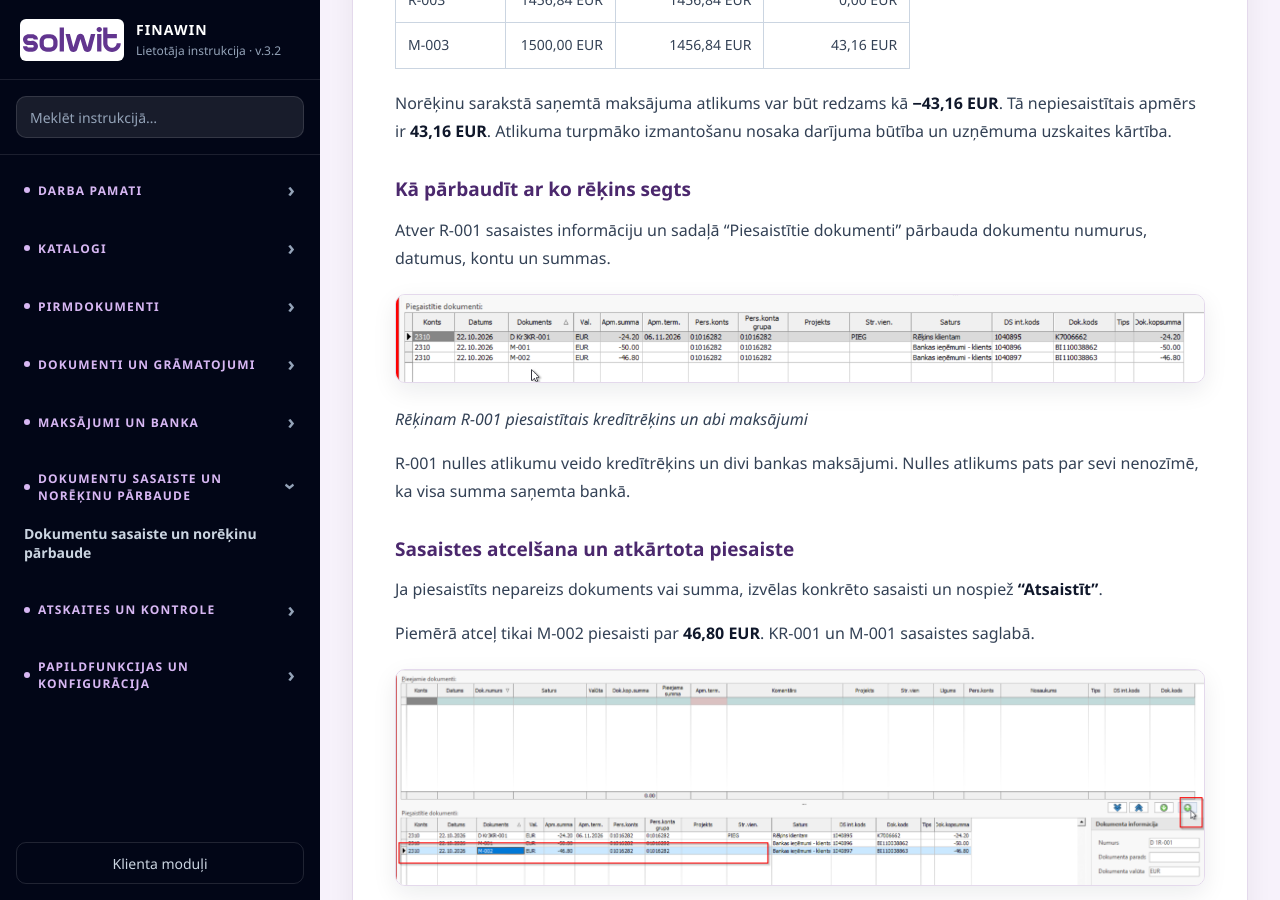
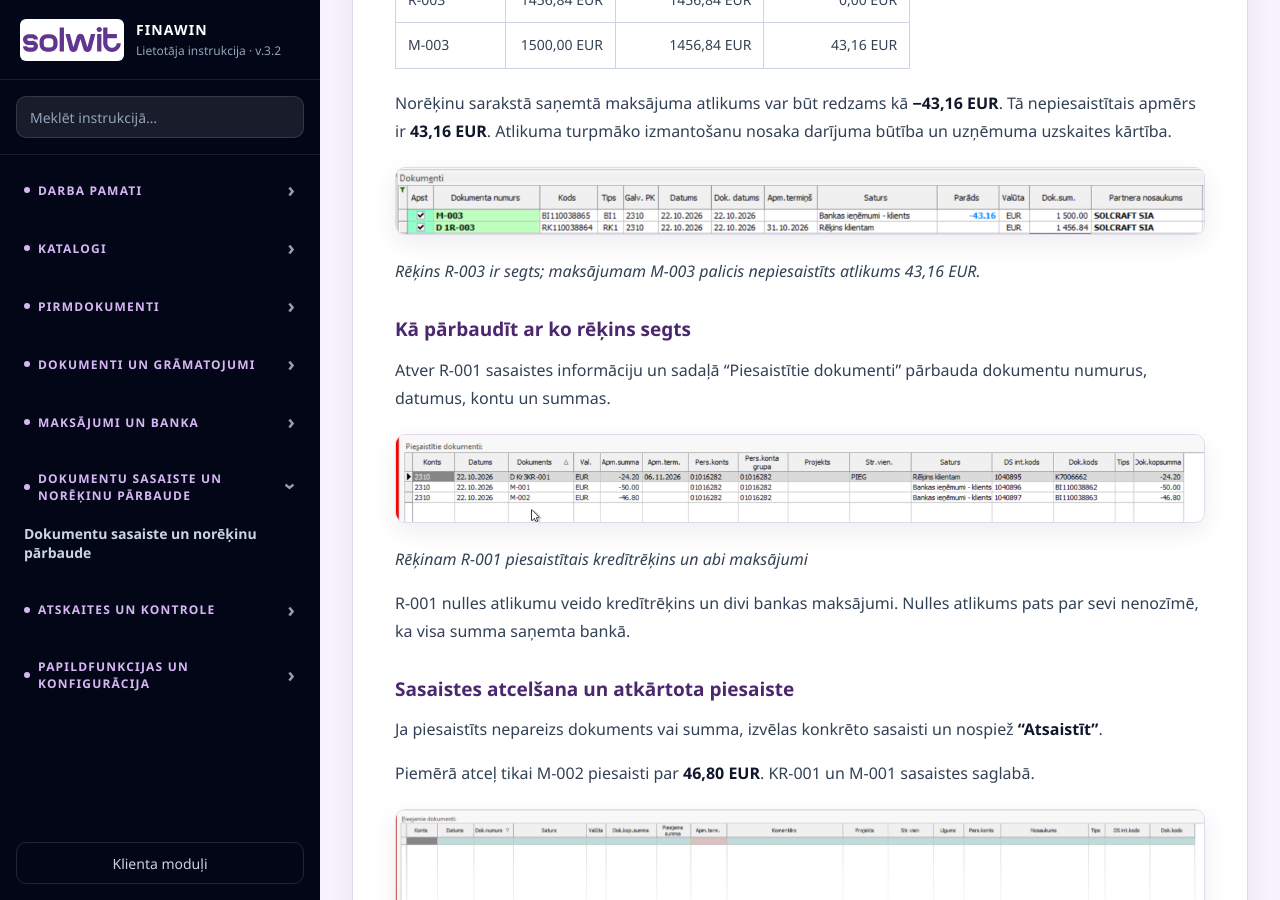
Before and after one commit to cymmtrwqp8-ctrl/finawin-instrukcija1, a Jekyll site: the page built from _docs/056-dokumenti-dokumentu-sasaiste.md, in a window 1280 px wide and 900 px high, scrolled down 5003 px. Built offline with Jekyll 4.4.1, drawn with Linux system fonts in a browser that asks for light colours.

Commit message:
Add screenshot showing R-003 settlement and M-003 overpayment balance

```diff
--- a/_docs/056-dokumenti-dokumentu-sasaiste.md
+++ b/_docs/056-dokumenti-dokumentu-sasaiste.md
@@ -143,6 +143,10 @@ Piesaista **1456,84 EUR** un pārbauda:
 
 Norēķinu sarakstā saņemtā maksājuma atlikums var būt redzams kā **−43,16 EUR**. Tā nepiesaistītais apmērs ir **43,16 EUR**. Atlikuma turpmāko izmantošanu nosaka darījuma būtība un uzņēmuma uzskaites kārtība.
 
+<img src="{{ site.baseurl }}/assets/images/instr-20261022/maksajuma-parmaksa-r003-m003.png" alt="Rēķins R-003 ir segts, maksājuma M-003 nepiesaistītais atlikums ir 43,16 EUR" />
+
+*Rēķins R-003 ir segts; maksājumam M-003 palicis nepiesaistīts atlikums 43,16 EUR.*
+
 ### Kā pārbaudīt ar ko rēķins segts
 
 Atver R-001 sasaistes informāciju un sadaļā “Piesaistītie dokumenti” pārbauda dokumentu numurus, datumus, kontu un summas.
```
Also changed, not shown: assets/images/instr-20261022/maksajuma-parmaksa-r003-m003.png (added).
